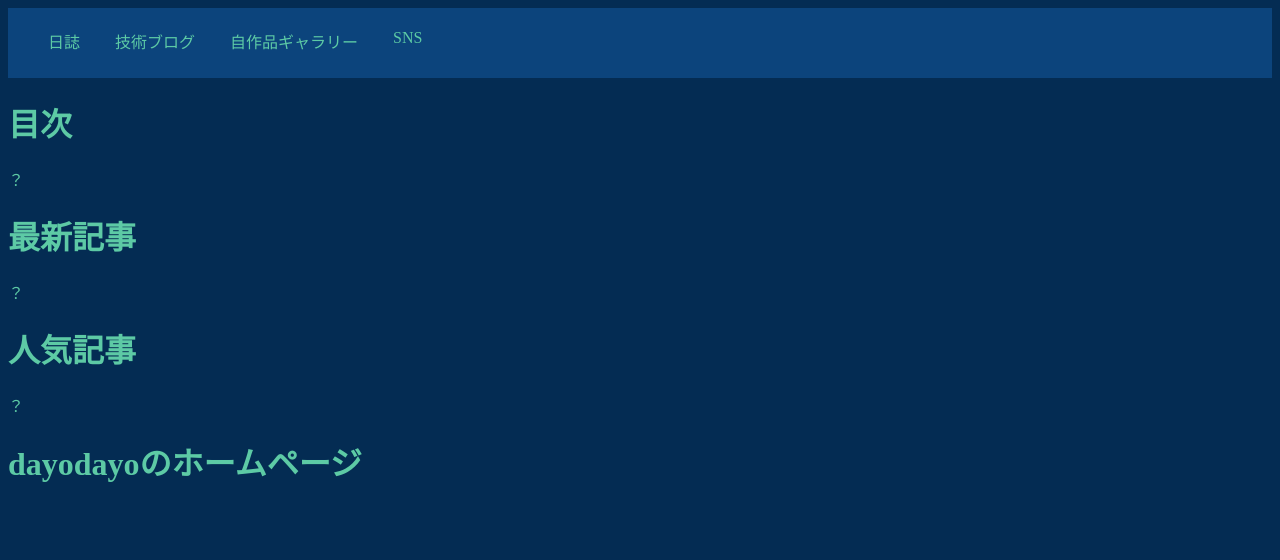
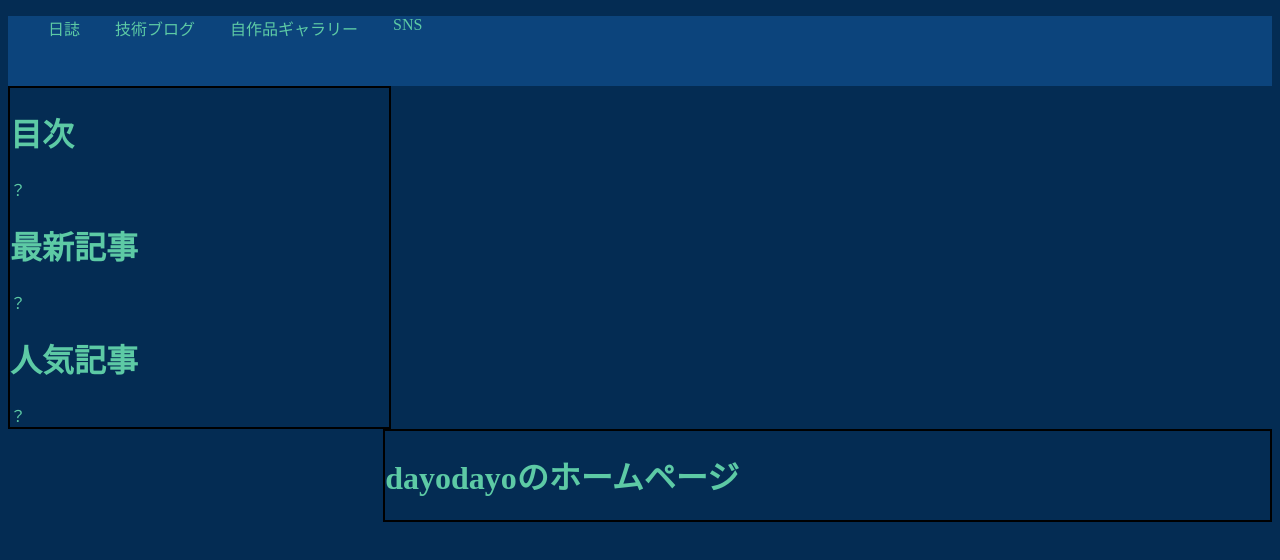
Before and after one commit to dayodayo-JP/dayodayo-JP.github.io, a plain HTML site: page index.html in a window 1280 px wide. Drawn offline with Linux system fonts and the light colour scheme.

Commit message:
Layout HTML with CSS

```diff
--- a/index.html
+++ b/index.html
@@ -10,7 +10,6 @@
                 width: 100%;
                 height: 70px;
                 background-color: #0C447C;
-                padding-top: 5px;
                 box-sizing: border-box;
             }
             ul{
@@ -31,6 +30,18 @@
             h1{
                 color: #5DCAA5;
             }
+            .side-bar{
+                width: 30%;
+                height: 100%;
+                border: 2px solid #000000;
+                margin: 0 0 auto 0;
+            }
+            .main{
+                width: 70%;
+                height: 100%;
+                border: 2px solid #000000;
+                margin: 0 0 0 auto;
+            }
         </style>
     </head>
     <body>
@@ -43,7 +54,7 @@
                 <li><a href="https://dayodayo-jp.github.io/SNS-link/index.html">SNS</a></li>
             </ul>
         </nav>
-        <div>
+        <div class="side-bar">
             <h1>目次</h1>
             <nav class="index">
                 <li><a href="">？</a></li>
@@ -57,7 +68,7 @@
                 <li><a href="">？</a></li>
             </nav>
         </div>
-        <div>
+        <div class="main">
             <h1>dayodayoのホームページ</h1>
         </div>
     </body>
```
